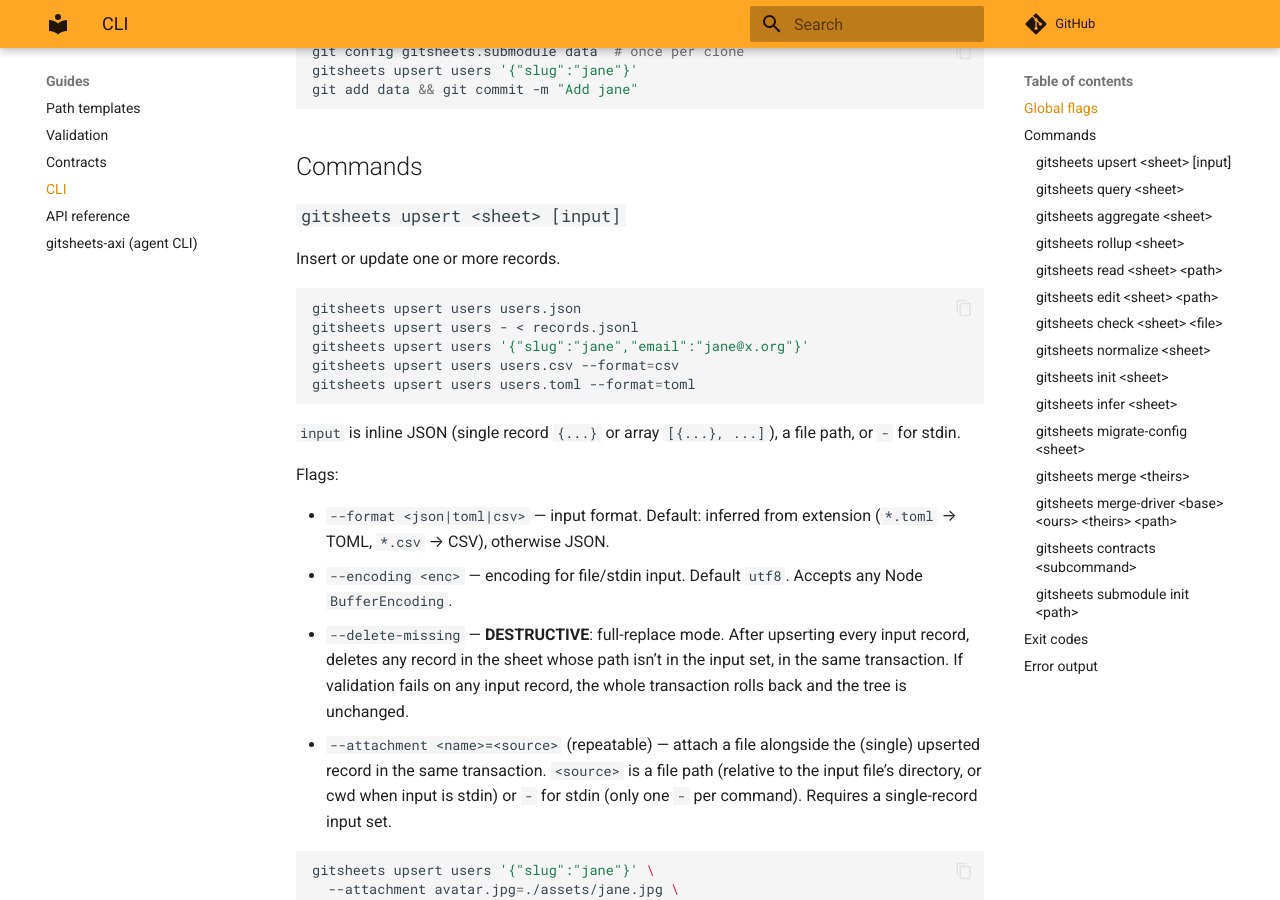
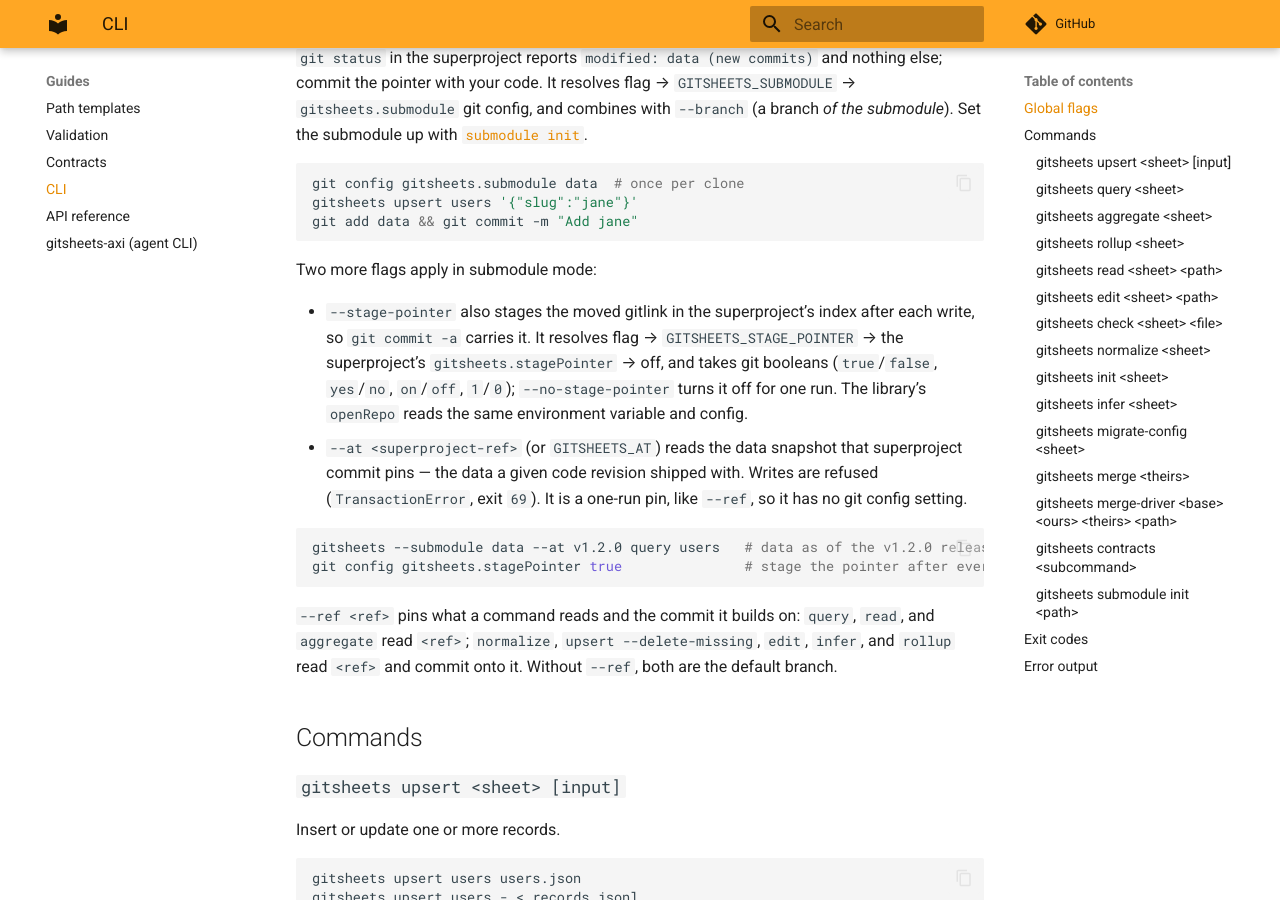
Before and after one commit to JarvusInnovations/gitsheets, an MkDocs documentation site: the page built from docs/cli.md, in a window 1280 px wide and 900 px high, scrolled down 1596 px. Built offline with MkDocs 1.6.1 and Material for MkDocs 9.7.7, drawn with Linux system fonts in a browser that asks for light colours; comment, search, counter and statistics services are not loaded; some of the changed text lies outside the part shown.

Commit message:
docs: --stage-pointer/--at, --ref reads, exit codes; resync docs/axi.md with the code
- docs/cli.md + skill cli reference: new global flags, --ref semantics,
  exit 2 for malformed flag values, AggregationError exit 23
- docs/axi.md: drop the nonexistent --format=json opt-out, list count /
  distinct / rename / contracts, separate VALIDATION_ERROR (usage, exit 2)
  from VALIDATION_FAILED (schema), complete the error-code list, link
  specs/api/axi.md, document --stage-pointer / --at
- skill axi reference: same code list; check's VALIDATION_FAILED exits 1

Co-Authored-By: Claude Opus 5.5 <noreply@anthropic.com>
Claude-Session: https://claude.ai/code/session_013bS1t58BgthzfR3EtAeRT2

````diff
--- a/docs/cli.md
+++ b/docs/cli.md
@@ -15,7 +15,9 @@ operation on a `Repository` (or `Sheet`/`Transaction`).
 | `--prefix <path>` | none | `GITSHEETS_PREFIX` |
 | `--branch <name>` | `gitsheets.branch` git config, else `HEAD`'s branch | `GITSHEETS_BRANCH` |
 | `--submodule <path>` | `gitsheets.submodule` git config, else none | `GITSHEETS_SUBMODULE` |
-| `--ref <ref>` | the default branch | `GITSHEETS_REF` |
+| `--stage-pointer` / `--no-stage-pointer` | `gitsheets.stagePointer` git config, else off | `GITSHEETS_STAGE_POINTER` |
+| `--at <superproject-ref>` | none | `GITSHEETS_AT` |
+| `--ref <ref>` | the default branch (the pinned commit under `--at`) | `GITSHEETS_REF` |
 | `--commit-to <ref>` | derived from `--ref` | — |
 | `--message <msg>` | auto-generated | — |
 | `--author-name <name>`, `--author-email <email>` | git config | — |
@@ -57,6 +59,29 @@ git config gitsheets.submodule data  # once per clone
 gitsheets upsert users '{"slug":"jane"}'
 git add data && git commit -m "Add jane"
 ```
+
+Two more flags apply in submodule mode:
+
+- `--stage-pointer` also stages the moved gitlink in the superproject's index
+  after each write, so `git commit -a` carries it. It resolves flag →
+  `GITSHEETS_STAGE_POINTER` → the superproject's `gitsheets.stagePointer` →
+  off, and takes git booleans (`true`/`false`, `yes`/`no`, `on`/`off`,
+  `1`/`0`); `--no-stage-pointer` turns it off for one run. The library's
+  `openRepo` reads the same environment variable and config.
+- `--at <superproject-ref>` (or `GITSHEETS_AT`) reads the data snapshot that
+  superproject commit pins — the data a given code revision shipped with.
+  Writes are refused (`TransactionError`, exit `69`). It is a one-run pin,
+  like `--ref`, so it has no git config setting.
+
+```bash
+gitsheets --submodule data --at v1.2.0 query users   # data as of the v1.2.0 release
+git config gitsheets.stagePointer true               # stage the pointer after every write
+```
+
+`--ref <ref>` pins what a command reads and the commit it builds on:
+`query`, `read`, and `aggregate` read `<ref>`; `normalize`,
+`upsert --delete-missing`, `edit`, `infer`, and `rollup` read `<ref>` and
+commit onto it. Without `--ref`, both are the default branch.
 
 ## Commands
 
@@ -150,7 +175,7 @@ Flags:
 - `--group-by <field>` — applies `groupBy` to every aggregate; each result becomes an object keyed by the field's string form. Records whose field isn't a string, integer, or boolean don't contribute.
 - `--format <json|toml>` — default `json`.
 
-The fold runs in the core over the matching records, read without bodies, in canonical path order. An aggregate with nothing to fold is left out of the output, except `count` and `sum` (`0`). `reduce` snippets are library-only ([`sheet.aggregate`](api.md#aggregation)). A field holding mixed kinds under `min`/`max`/`distinct` fails with `AggregationError` (exit `1`).
+The fold runs in the core over the matching records, read without bodies, in canonical path order. An aggregate with nothing to fold is left out of the output, except `count` and `sum` (`0`). `reduce` snippets are library-only ([`sheet.aggregate`](api.md#aggregation)). A field holding mixed kinds under `min`/`max`/`distinct` fails with `AggregationError` (exit `23`). A malformed `--agg` clause is an argument error (exit `2`).
 
 ### `gitsheets rollup <sheet>`
 
@@ -372,8 +397,9 @@ gitsheets submodule init data        # fresh clone of the superproject
 | --- | --- |
 | 0 | Success |
 | 1 | Generic / unknown error |
-| 2 | Argument-parsing error |
+| 2 | Argument-parsing error: unknown flag or command, missing positional, malformed `--filter` / `--agg` / `--trailer` / `--attachment` / `--encoding` value, or an invalid flag combination |
 | 22 | `ValidationError` |
+| 23 | `AggregationError` |
 | 64 | `ConfigError` |
 | 65 | `RefError` |
 | 66 | `NotFoundError` |
@@ -392,3 +418,19 @@ gitsheets: ValidationError: record failed JSON Schema validation
   code:   validation_failed
   issue:  email: must match format "email" (json-schema)
 ```
+
+An `AggregationError` names the sheet, the aggregate, and (for a rollup
+partition) the partition:
+
+```text
+gitsheets: AggregationError: min over mixed value kinds
+  code:   aggregation_failed
+  sheet:  transactions
+  aggregate: low
+```
+
+An argument error (exit `2`) prints one line:
+
+```text
+gitsheets: --agg n: sum needs a field (n=sum:<field>)
+```
````
Also changed, not shown: other parts of docs/cli.md (+1 -1 lines), docs/axi.md (+31 -4 lines), skills/gitsheets/references/axi.md (+4 -4 lines), skills/gitsheets/references/cli.md (+11 -3 lines).
